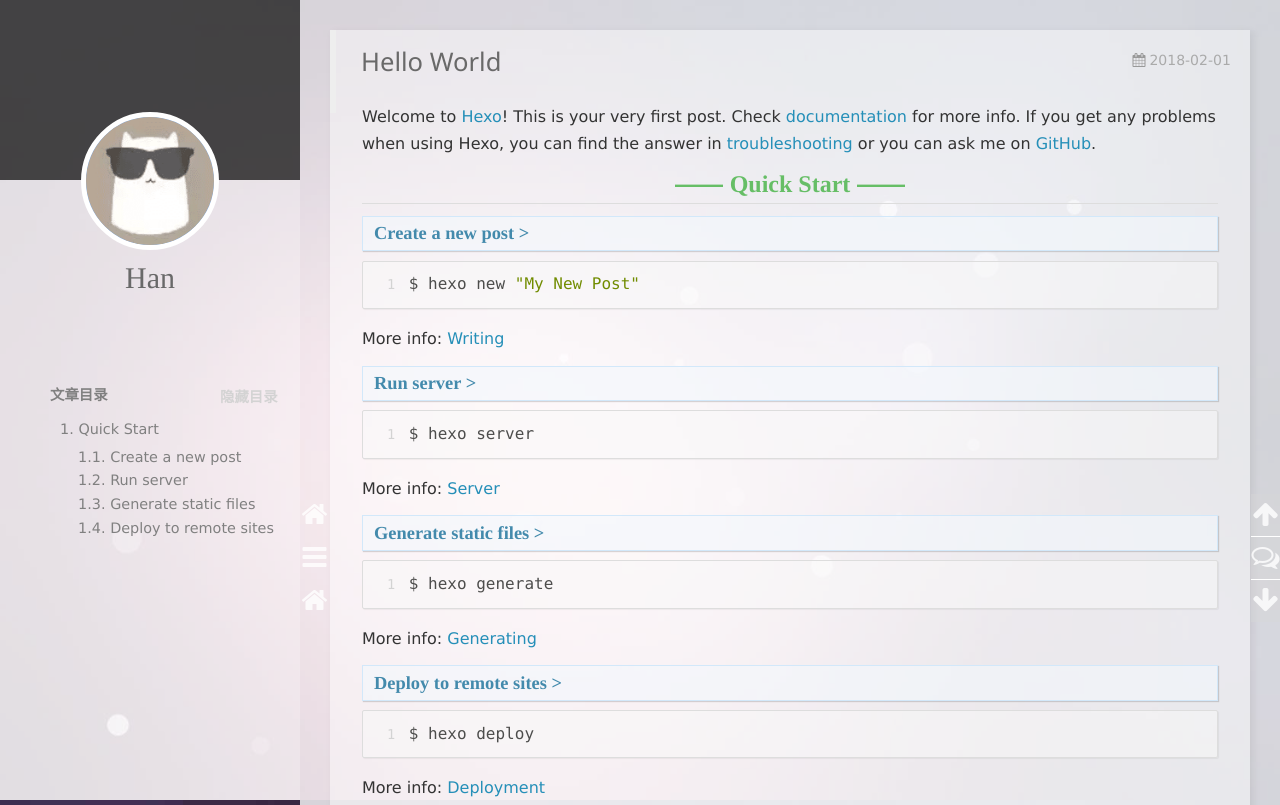
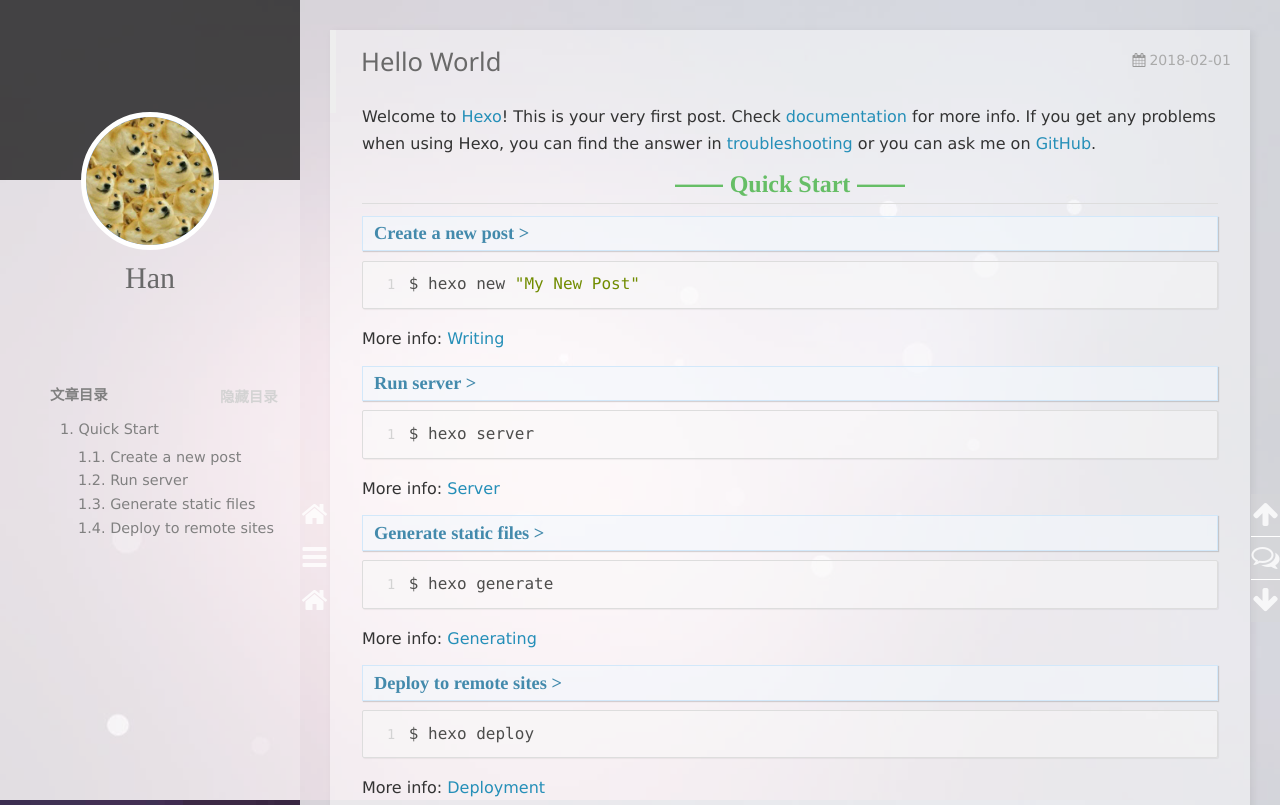
Before and after one commit to taoh1989/taoh1989.github.io, a plain HTML site: page 2018/02/01/hello-world/index.html in a window 1280 px wide. Shown: the top 805 px of the page. Drawn offline with nearby package versions, Linux system fonts and the light colour scheme; some packages are replaced by stand-ins of ours; a script that the page names is missing.

Commit message:
Site updated: 2018-02-11 14:20:40

```diff
--- a/2018/02/01/hello-world/index.html
+++ b/2018/02/01/hello-world/index.html
@@ -34,7 +34,7 @@
 
 
 
-    <link rel="shortcut icon" href="/favicon.png">
+    <link rel="shortcut icon" href="/aaaa.jpg">
 
 
 
@@ -97,7 +97,7 @@
 <div class="intrude-less">
     <header id="header" class="inner">
         <a href="/" class="profilepic">
-            <img src="/img/avatar.png" class="animated zoomIn">
+            <img src="/img/aaaa.jpg" class="animated zoomIn">
         </a>
         <hgroup>
           <h1 class="header-author"><a href="/">Han</a></h1>
@@ -222,7 +222,7 @@
     <div class="intrude-less">
         <header id="header" class="inner">
             <a href="/" class="profilepic">
-                <img src="/img/avatar.png" class="animated zoomIn">
+                <img src="/img/aaaa.jpg" class="animated zoomIn">
             </a>
             <hgroup>
               <h1 class="header-author"><a href="/" title="回到主页">Han</a></h1>
```
Also changed, not shown: archives/2018/02/index.html (+3 -3 lines), archives/2018/index.html (+3 -3 lines), archives/index.html (+3 -3 lines), index.html (+3 -3 lines), aaaa.jpg (added), img/aaaa.jpg (added).
